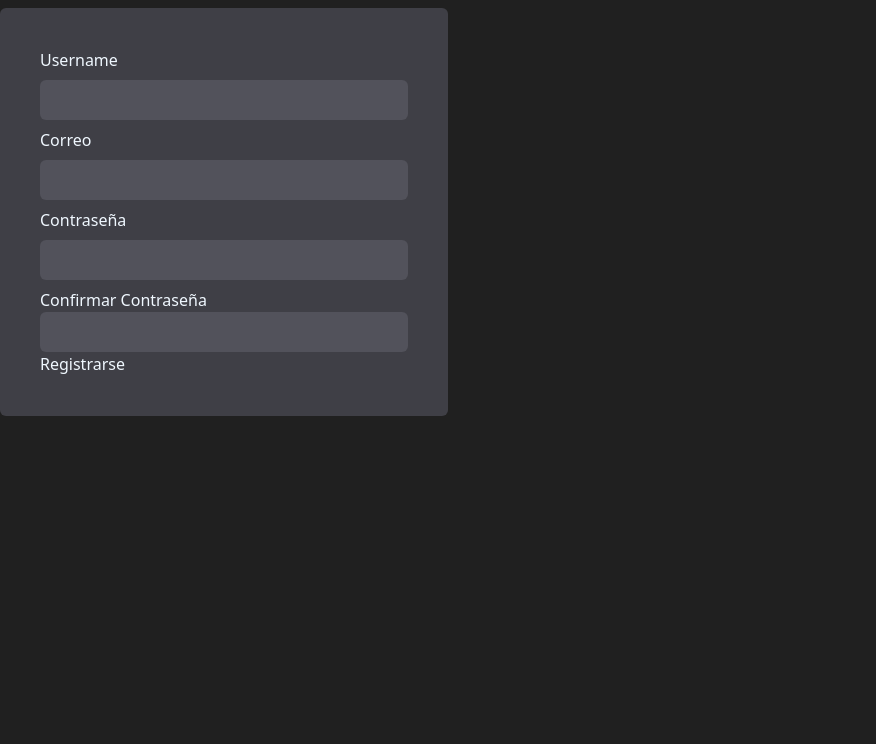
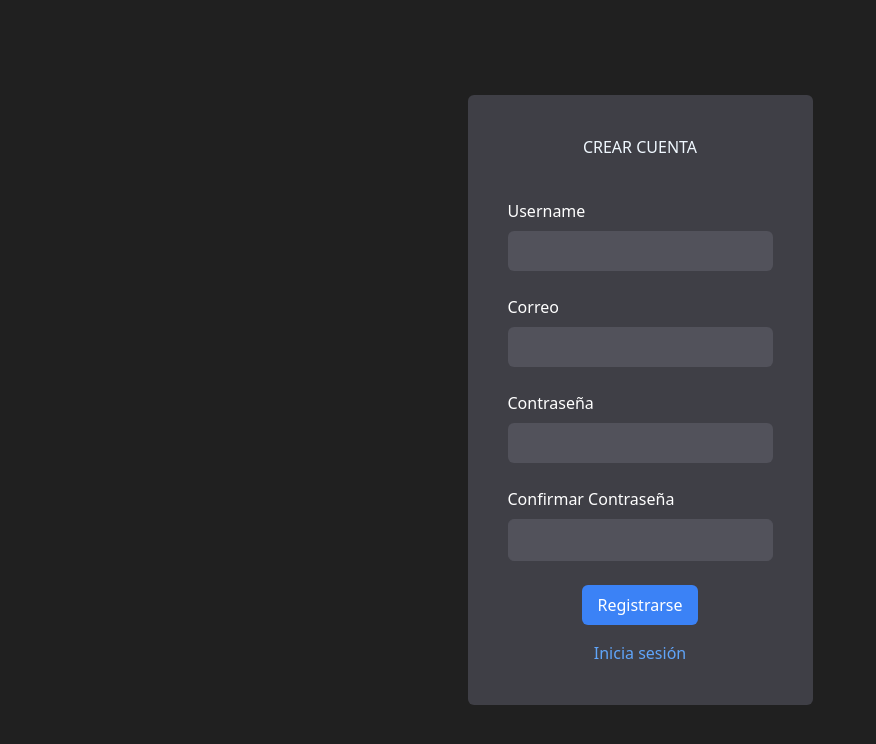
Before and after one commit to andresmarulandam/MagigLog-Prueba, a React (Vite) app in the folder frontend/: page / in a window 1280 px wide. Shown: the top 744 px of the page, without its empty margins (0-876 px from the left). Built offline with nearby package versions, Linux system fonts and the light colour scheme; no server answers.

Commit message:
Register Form Completed

```diff
--- a/frontend/src/components/RegisterModal.jsx
+++ b/frontend/src/components/RegisterModal.jsx
@@ -1,13 +1,31 @@
+import { useState, useEffect } from 'react';
 import { useForm } from 'react-hook-form';
 import { registerRequest } from '../api/auth';
+import LoginModal from './LoginModal';
 
 const RegisterModal = () => {
-  const { register, handleSubmit, watch } = useForm();
+  const {
+    register,
+    handleSubmit,
+    watch,
+    trigger,
+    formState: { errors },
+  } = useForm();
 
+  const [isTouched, setIsTouched] = useState(false);
+  const [isLoginModalOpen, setIsLoginModalOpen] = useState(false);
   const password = watch('password');
+  const confirmPassword = watch('confirmPassword');
+
+  useEffect(() => {
+    if (isTouched) {
+      trigger('confirmPassword');
+    }
+  }, [password, confirmPassword, isTouched, trigger]);
 
   return (
-    <div className="bg-zinc-700 max-w-md p-10 rounded-md my-2">
+    <div className="bg-zinc-700 max-w-md p-10 rounded-md">
+      <h1 className="flex justify-center mb-10">CREAR CUENTA</h1>
       <form
         onSubmit={handleSubmit(async (values) => {
           console.log(values);
@@ -16,34 +34,40 @@ const RegisterModal = () => {
         })}
       >
         <div>
-          <label>Username</label>
+          <label className="block mb-2 text-white">Username</label>
           <input
             type="text"
-            {...(register('username'), { required: true })}
-            className="w-full bg-zinc-600 text-white px-4 py-2 rounded-md my-2"
+            {...register('username', { required: true })}
+            className="w-full bg-zinc-600 text-white px-4 py-2 rounded-md mb-6"
           />
         </div>
 
         <div>
-          <label>Correo</label>
+          <label className="block mb-2 text-white">Correo</label>
           <input
             type="email"
-            {...(register('email'), { required: true })}
-            className="w-full bg-zinc-600 text-white px-4 py-2 rounded-md my-2"
+            {...register('email', { required: true })}
+            className="w-full bg-zinc-600 text-white px-4 py-2 rounded-md mb-6"
           />
         </div>
 
         <div>
-          <label>Contraseña</label>
+          <label className="block mb-2 text-white">Contraseña</label>
           <input
             type="password"
-            {...(register('password'), { required: true })}
-            className="w-full bg-zinc-600 text-white px-4 py-2 rounded-md my-2"
+            {...register('password', { required: true })}
+            className="w-full bg-zinc-600 text-white px-4 py-2 rounded-md mb-6"
           />
         </div>
 
         <div>
-          <label>Confirmar Contraseña</label>
+          <label
+            className={`block mb-2 ${
+              errors.confirmPassword ? 'text-red-500' : 'text-white'
+            }`}
+          >
+            Confirmar Contraseña
+          </label>
           <input
             type="password"
             {...register('confirmPassword', {
@@ -51,11 +75,38 @@ const RegisterModal = () => {
               validate: (value) =>
                 value === password || 'Passwords do not match',
             })}
-            className="w-full bg-zinc-600 text-white px-4 py-2 rounded-md"
+            onBlur={() => setIsTouched(true)}
+            className={`w-full bg-zinc-600 text-white px-4 py-2 rounded-md mb-6 border ${
+              errors.confirmPassword ? 'border-red-500' : 'border-zinc-600'
+            }`}
           />
+          {errors.confirmPassword && (
+            <p className="text-red-500">{errors.confirmPassword.message}</p>
+          )}
         </div>
-        <button type="submit">Registrarse</button>
+
+        <div className="flex justify-center">
+          <button
+            type="submit"
+            className="bg-blue-500 text-white px-4 py-2 rounded-md"
+          >
+            Registrarse
+          </button>
+        </div>
       </form>
+
+      <div className="mt-4 text-center">
+        <button
+          onClick={() => setIsLoginModalOpen(true)}
+          className="text-blue-400 hover:underline"
+        >
+          Inicia sesión
+        </button>
+      </div>
+
+      {isLoginModalOpen && (
+        <LoginModal onClose={() => setIsLoginModalOpen(false)} />
+      )}
     </div>
   );
 };
--- a/frontend/src/pages/Home.tsx
+++ b/frontend/src/pages/Home.tsx
@@ -3,7 +3,7 @@ import RegisterModal from '../components/RegisterModal';
 
 function Home() {
   return (
-    <div>
+    <div className="flex justify-center items-center min-h-screen ">
       <RegisterModal />
     </div>
   );
```
